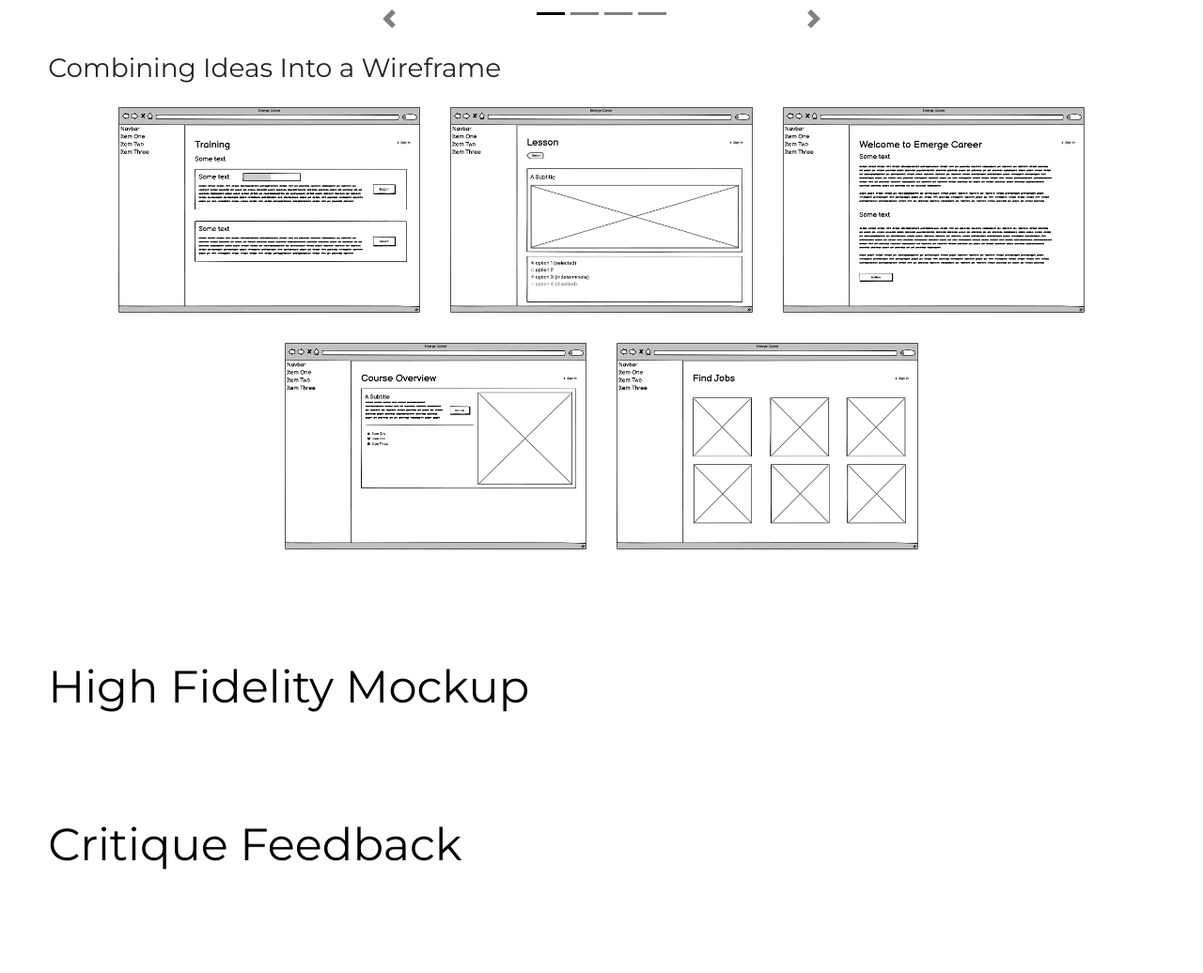
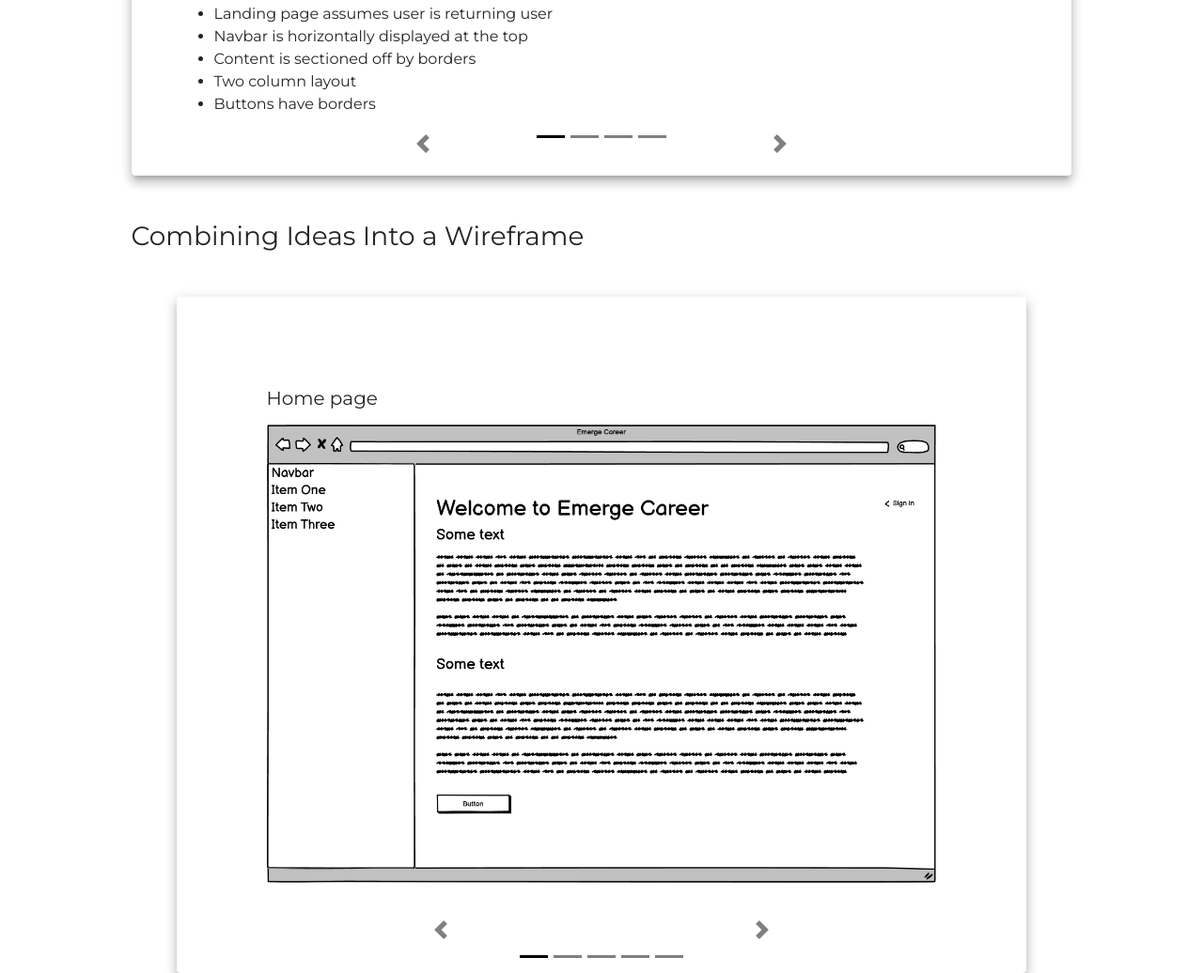
Before and after one commit to benhduong/iterativehandin, a plain HTML site: page index.html in a window 1280 px wide. Shown: the part 1220-2256 px from the top of the page at 94% size. Drawn offline with nearby package versions, Linux system fonts and the light colour scheme.

Commit message:
wireframe carousel functioning

```diff
--- a/index.html
+++ b/index.html
@@ -33,11 +33,11 @@
         <div class="welcome">
             <h1><b>UI/UX: Iterative Design of Emerge Career</b></h1>
         </div>
-        <div class="parent-container">
+        <div class="parent-container m-5 p-5">
         <div class="text-section">
             <h2>Sketching and Wireframing</h2>
-            <h3>Exploring Design Alternatives</h3>
-            <div id="myCarousel" class="carousel slide p-4" data-interval="false">
+            <h3 class="mt-5 mb-5">Exploring Design Alternatives</h3>
+            <div id="myCarousel" class="carousel slide box-shadow--8dp rounded p-4" data-interval="false">
                 <div class="carousel-inner">
                     <ol class="carousel-indicators">
                         <li data-target="#myCarousel" data-slide-to="0" class="active"></li>
@@ -116,16 +116,47 @@
                 </a>
               </div>
 
-            <h3>Combining Ideas Into a Wireframe</h3>
-            <div class="d-flex justify-content-center">
-                <img class="sketch p-3" src="resources/New Wireframe 1 (1).png"/>
-                <img class="sketch p-3" src="resources/New Wireframe 1 (2).png"/>
-                <img class="sketch p-3" src="resources/New Wireframe 1 (3).png"/>
+            <h3 class="mt-5 mb-5">Combining Ideas Into a Wireframe</h3>
+            <div id="wireframeCarousel" class="carousel box-shadow--8dp rounded ml-5 mr-5" data-interval="false">
+              <ol class="carousel-indicators">
+                <li data-target="#wireframeCarousel" data-slide-to="0" class="active"></li>
+                <li data-target="#wireframeCarousel" data-slide-to="1"></li>
+                <li data-target="#wireframeCarousel" data-slide-to="2"></li>
+                <li data-target="#wireframeCarousel" data-slide-to="3"></li>
+                <li data-target="#wireframeCarousel" data-slide-to="4"></li>
+              </ol>
+              <div class="carousel-inner p-5 container">
+                <div class="carousel-item p-5 active">
+                  <h5 class="mb-3">Home page</h5>
+                  <img class="d-block wireframe" src="resources/New Wireframe 1 (3).png" alt="First slide">
+                </div>
+                <div class="carousel-item p-5">
+                  <h5 class="mb-3">Training page</h5>
+                  <img class="d-block wireframe" src="resources/New Wireframe 1 (1).png" alt="Second slide">
+                </div>
+                <div class="carousel-item p-5">
+                  <h5 class="mb-3">Courses Page</h5>
+                  <img class="d-block wireframe" src="resources/New Wireframe 1 (4).png" alt="Third slide">
+                </div>
+                <div class="carousel-item p-5">
+                  <h5 class="mb-3">Lessons Page</h5>
+                  <img class="d-block wireframe" src="resources/New Wireframe 1 (2).png" alt="Fourth slide">
+                </div>
+                <div class="carousel-item p-5">
+                  <h5 class="mb-3">Find Jobs Page</h5>
+                  <img class="d-block wireframe" src="resources/New Wireframe 1 (5).png" alt="Fifth slide">
+                </div>
+              </div>
+              <a class="carousel-control-prev" href="#wireframeCarousel" role="button" data-slide="prev">
+                <span class="carousel-control-prev-icon" aria-hidden="true"></span>
+                <span class="sr-only">Previous</span>
+              </a>
+              <a class="carousel-control-next" href="#wireframeCarousel" role="button" data-slide="next">
+                <span class="carousel-control-next-icon" aria-hidden="true"></span>
+                <span class="sr-only">Next</span>
+              </a>
             </div>
-            <div class="d-flex justify-content-center">
-                <img class="sketch p-3" src="resources/New Wireframe 1 (4).png"/>
-                <img class="sketch p-3" src="resources/New Wireframe 1 (5).png"/>
-            </div>
+
         </div>
 
         <div class="text-section">
--- a/styles.css
+++ b/styles.css
@@ -86,10 +86,10 @@ h2 {
     height: 30%;
 }
 
-/* .carousel-control-next,
-.carousel-control-prev {
-    filter: invert(100%);
-} */
+.wireframe {
+    width: 100%;
+    height:100%;
+}
 
 .carousel-control-prev-icon {
     position: absolute;
```
